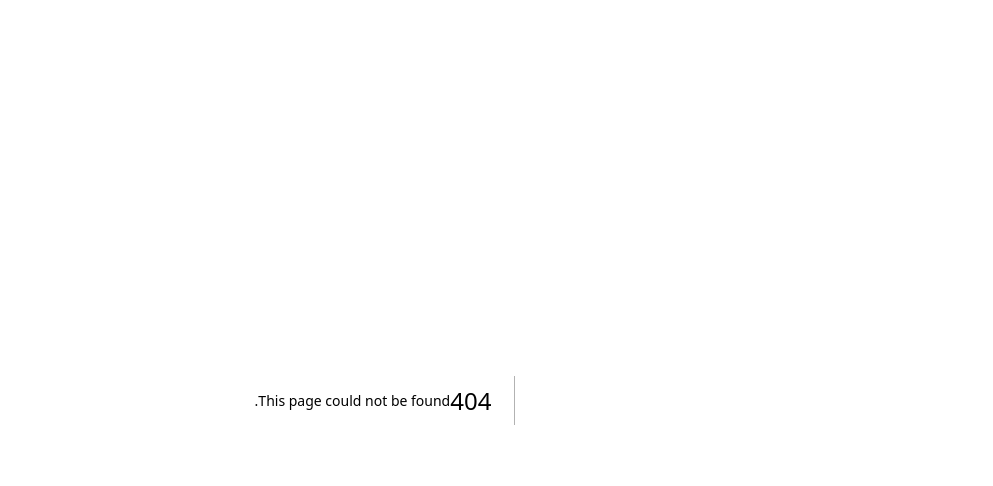
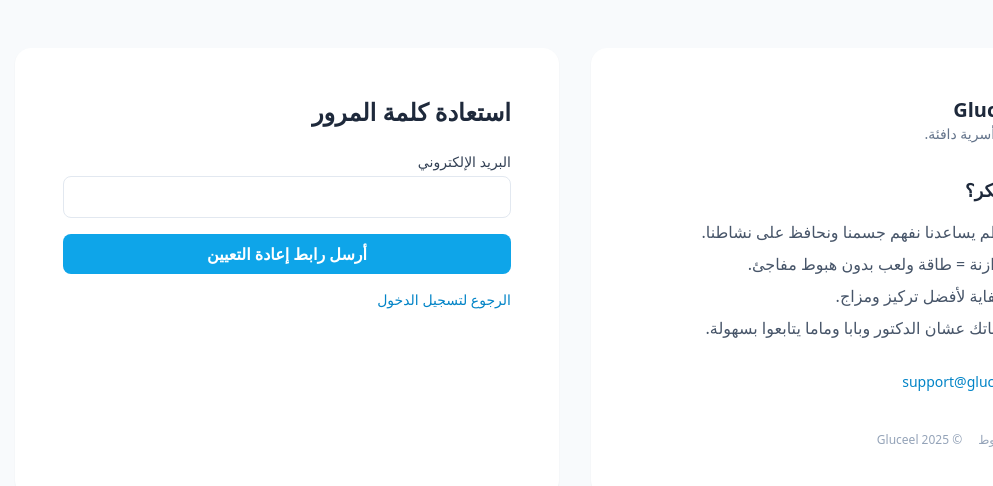
Before and after one commit to yashendy/gluceel-web, a Next.js app: page /forgot in a window 1280 px wide. Before the commit this address had no page. Shown: the top 486 px of the page, without its empty margins (287-1280 px from the left). Built offline with nearby package versions, Linux system fonts and the light colour scheme.

Commit message:
Create page.tsx

```diff
--- /dev/null
+++ b/app/(auth)/forgot/page.tsx
@@ -0,0 +1,60 @@
+// app/(auth)/forgot/page.tsx
+"use client";
+
+import { useState, useTransition } from "react";
+import Link from "next/link";
+import { sendResetLinkAction } from "@/app/actions/auth";
+
+export default function ForgotPage() {
+  const [pending, startTransition] = useTransition();
+  const [error, setError] = useState<string | null>(null);
+  const [okMsg, setOkMsg] = useState<string | null>(null);
+
+  function onSubmit(e: React.FormEvent<HTMLFormElement>) {
+    e.preventDefault();
+    setError(null);
+    setOkMsg(null);
+
+    const formData = new FormData(e.currentTarget);
+
+    startTransition(async () => {
+      const res = await sendResetLinkAction(formData);
+      if (!res.ok) setError(res.message || "حدث خطأ أثناء الإرسال");
+      else setOkMsg(res.message || "تم إرسال الرابط إلى بريدك.");
+    });
+  }
+
+  return (
+    <>
+      <h1 className="mb-6 text-2xl font-bold text-slate-800">استعادة كلمة المرور</h1>
+
+      <form onSubmit={onSubmit} className="space-y-4">
+        <div>
+          <label className="mb-1 block text-sm font-medium text-slate-700">البريد الإلكتروني</label>
+          <input
+            name="email"
+            type="email"
+            required
+            className="w-full rounded-lg border border-slate-200 bg-white px-3 py-2 outline-none ring-sky-200 focus:ring-2"
+          />
+        </div>
+
+        {error && <p className="text-sm text-rose-600">{error}</p>}
+        {okMsg && <p className="text-sm text-emerald-600">{okMsg}</p>}
+
+        <button
+          disabled={pending}
+          className="w-full rounded-lg bg-sky-500 px-4 py-2 font-semibold text-white transition hover:bg-sky-600 disabled:opacity-60"
+        >
+          {pending ? "جاري الإرسال..." : "أرسل رابط إعادة التعيين"}
+        </button>
+
+        <div className="mt-3 text-sm">
+          <Link href="/auth/login" className="text-sky-600 hover:underline">
+            الرجوع لتسجيل الدخول
+          </Link>
+        </div>
+      </form>
+    </>
+  );
+}
```
